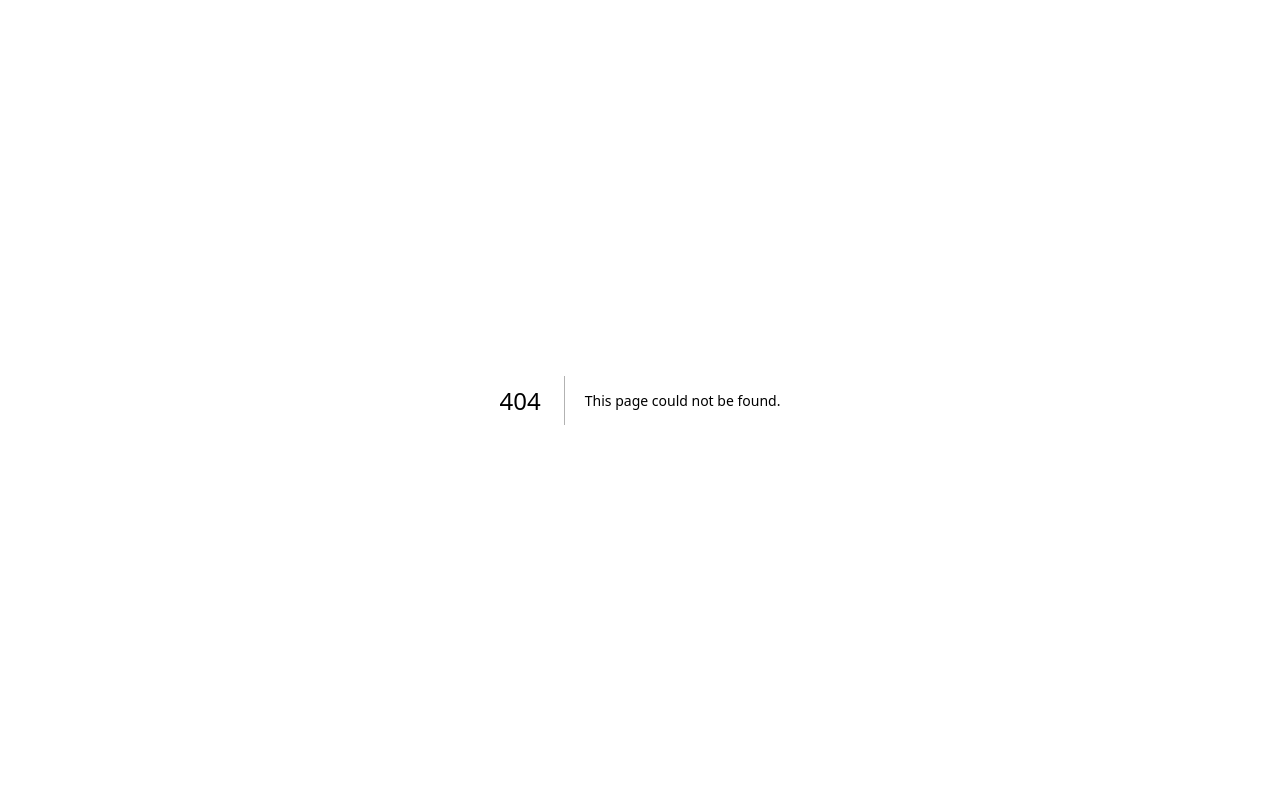
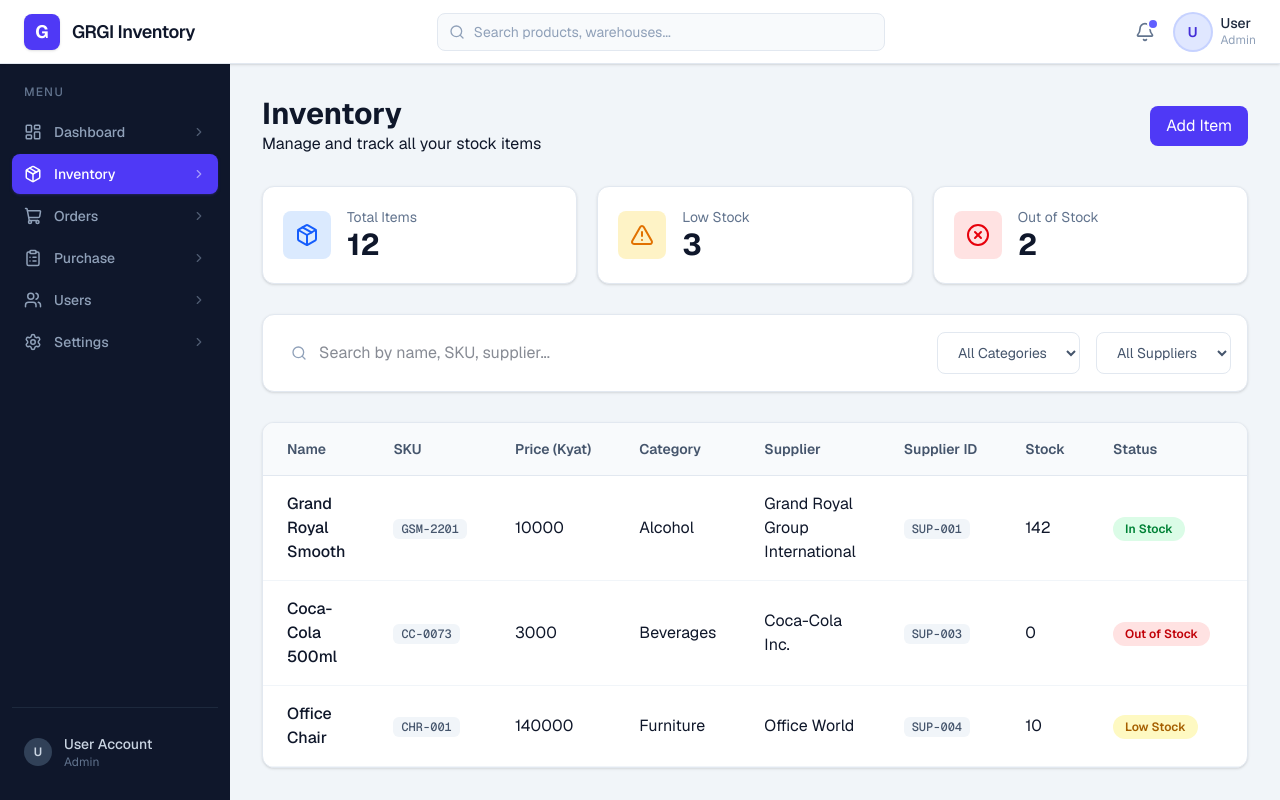
Before and after one commit to Katou69/Inventory-Management-System-, a Next.js app: page /inventory in a window 1280 px wide. Before the commit this address had no page. Built offline with nearby package versions, Linux system fonts and the light colour scheme.

Commit message:
Base Inventory page added, Added routing to sidebar

```diff
--- a/app/dashboard/page.tsx
+++ b/app/dashboard/page.tsx
@@ -1,4 +1,5 @@
 import {
+  Header,
   StatusCardGrid,
   ChartsSection,
   WarehouseTable,
--- a/app/globals.css
+++ b/app/globals.css
@@ -20,6 +20,19 @@
   --text-primary: #0f172a;
   --text-secondary: #64748b;
   --text-muted: #94a3b8;
+
+  --success: #22c55e;
+  --success-bg: #dcfce7;
+
+  --warning: #f59e0b;
+  --warning-bg: #fef3c7;
+
+  --danger: #ef4444;
+  --danger-bg: #fee2e2;
+
+  --info: #3b82f6;
+  --info-bg: #dbeafe;
+
 }
 
 @theme inline {
--- /dev/null
+++ b/app/inventory/layout.tsx
@@ -0,0 +1,5 @@
+import DashboardLayout from "@/components/dashboard/DashboardLayout"
+
+export default function DashboardLayoutWrapper({ children }: { children: React.ReactNode }) {
+  return <DashboardLayout>{children}</DashboardLayout>
+}
--- /dev/null
+++ b/app/inventory/page.tsx
@@ -0,0 +1,34 @@
+import {
+  StatsCards,
+  Filters,
+  InventoryTable,
+} from "@/components/inventory";
+
+
+export default function InventoryPage() {
+  return (
+    <div className="flex flex-col gap-[30px]">
+      <div className="flex items-center justify-between">
+
+        <div>
+          <h1 className="text-3xl font-bold">
+            Inventory
+          </h1>
+
+          <p className="text-muted-foreground">
+            Manage and track all your stock items
+          </p>
+
+        </div>
+
+        <button className="bg-indigo-600 text-white px-4 py-2 rounded-lg hover:bg-indigo-700 transition-colors">
+          Add Item
+        </button>
+
+      </div>
+      <StatsCards />
+      <Filters />
+      <InventoryTable />
+    </div>
+  );
+}
--- a/src/components/dashboard/Sidebar.tsx
+++ b/src/components/dashboard/Sidebar.tsx
@@ -1,24 +1,33 @@
+"use client" // For usePathname
 import { LayoutDashboard, Search, ShoppingCart, ClipboardList, Users, Settings, ChevronRight, Package } from "lucide-react"
+import Link from "next/link"
+import { usePathname } from "next/navigation"
 
 const navItems = [
-  { label: "Dashboard", icon: LayoutDashboard, active: true },
-  { label: "Inventory", icon: Package },
-  { label: "Orders", icon: ShoppingCart, hasArrow: true },
-  { label: "Purchase", icon: ClipboardList, hasArrow: true },
-  { label: "Users", icon: Users, hasArrow: true },
-  { label: "Settings", icon: Settings, hasArrow: true },
+  { label: "Dashboard", icon: LayoutDashboard, href: "/dashboard", hasArrow: true},
+  { label: "Inventory", icon: Package, href: "/inventory", hasArrow: true },
+  { label: "Orders", icon: ShoppingCart, href: "/orders", hasArrow: true },
+  { label: "Purchase", icon: ClipboardList, href: "/purchase", hasArrow: true },
+  { label: "Users", icon: Users, href: "/users", hasArrow: true },
+  { label: "Settings", icon: Settings, href: "/settings", hasArrow: true },
 ]
 
 export default function Sidebar() {
+  const pathname = usePathname() // To get the current pathname
   return (
     <aside className="bg-slate-900 w-[230px] shrink-0 flex flex-col gap-1 px-3 py-5">
       <p className="text-xs font-medium text-slate-500 uppercase tracking-widest px-3 mb-2">Menu</p>
       <nav className="flex flex-col gap-0.5">
-        {navItems.map((item) => (
-          <div
+        {navItems.map((item) => {
+          // 3. Check if the current route matches this item's href
+          const isActive = pathname === item.href
+
+          return (
+            <Link
               key={item.label}
+              href={item.href}
               className={`flex items-center gap-3 px-3 py-2.5 rounded-lg cursor-pointer transition-colors ${
-              item.active
+                isActive
                   ? "bg-indigo-600 text-white shadow-sm shadow-indigo-900/50"
                   : "text-slate-400 hover:bg-slate-800 hover:text-slate-100"
               }`}
@@ -28,8 +37,9 @@ export default function Sidebar() {
               {item.hasArrow && (
                 <ChevronRight className="size-3.5 opacity-50" />
               )}
-          </div>
-        ))}
+            </Link>
+          )
+        })}
       </nav>
 
       <div className="mt-auto pt-4 border-t border-slate-800">
--- /dev/null
+++ b/src/components/inventory/Filters.tsx
@@ -0,0 +1,31 @@
+import { Search, LayoutGrid, List } from "lucide-react";
+
+export default function Filters() {
+  return (
+    <div className="bg-white border border-slate-200 rounded-xl shadow-sm p-4 flex flex-wrap items-center gap-4">
+
+      {/* Search */}
+      <div className="relative flex-1 min-w-[280px]">
+        <Search className="absolute left-3 top-1/2 -translate-y-1/2 text-slate-400 w-4 h-4" />
+
+        <input
+          type="text"
+          placeholder="Search by name, SKU, supplier..."
+          className="w-full pl-10 pr-4 py-2.5 rounded-lg outline-none"
+        />
+      </div>
+
+      {/* Category */}
+      <select className="border border-slate-200 rounded-lg px-4 py-2.5 text-sm text-slate-600">
+        <option>All Categories</option>
+      </select>
+
+      {/* Supplier */}
+      <select className="border border-slate-200 rounded-lg px-4 py-2.5 text-sm text-slate-600">
+        <option>All Suppliers</option>
+      </select>
+
+
+    </div>
+  );
+}
--- /dev/null
+++ b/src/components/inventory/InventoryTable.tsx
@@ -0,0 +1,93 @@
+import { inventory } from "@/data/inventory-data";
+import { MoreHorizontal } from "lucide-react";
+
+export default function InventoryTable() {
+  return (
+    <div className="bg-white rounded-xl border border-slate-200 shadow-sm overflow-hidden">
+
+      <table className="min-w-full">
+
+        <thead className="bg-slate-50 border-b border-slate-200">
+
+          <tr className="text-left">
+
+            <th className="px-6 py-4 text-sm font-semibold text-slate-600">Name</th>
+            <th className="px-6 py-4 text-sm font-semibold text-slate-600">SKU</th>
+            <th className="px-6 py-4 text-sm font-semibold text-slate-600 whitespace-nowrap">Price (Kyat)</th>
+            <th className="px-6 py-4 text-sm font-semibold text-slate-600">Category</th>
+            <th className="px-6 py-4 text-sm font-semibold text-slate-600">Supplier</th>
+            <th className="px-6 py-4 text-sm font-semibold text-slate-600 whitespace-nowrap">Supplier ID</th>
+            <th className="px-6 py-4 text-sm font-semibold text-slate-600">Stock</th>
+            <th className="px-6 py-4 text-sm font-semibold text-slate-600">Status</th>
+            <th className="px-6 py-4"></th>
+
+          </tr>
+
+        </thead>
+
+        <tbody>
+
+          {inventory.map((item) => (
+            <tr
+              key={item.id}
+              className="border-b border-slate-100 hover:bg-slate-50 transition-colors"
+            >
+              <td className="px-6 py-4 font-medium">{item.name}</td>
+              <td className="px-6 py-4">
+                <span className="inline-flex px-2 py-0.5 rounded-md bg-slate-100 text-slate-600 text-xs font-mono font-medium whitespace-nowrap">
+                  {item.sku}
+                </span>
+              </td>
+
+              <td className="px-6 py-4"> {item.price} </td>
+              <td className="px-6 py-4">{item.category}</td>
+              <td className="px-6 py-4">{item.supplier}</td>
+
+              <td className="px-6 py-4">
+                <span className="inline-flex px-2 py-0.5 rounded-md bg-slate-100 text-slate-600 text-xs font-mono font-medium whitespace-nowrap">
+                  {item.supplierId}
+                </span>
+              </td>
+
+              <td className="px-6 py-4">{item.stock}</td>
+
+              <td className="px-6 py-4">
+                <span
+                  className={`
+                    inline-flex
+                    items-center
+                    rounded-full
+                    px-3
+                    py-1
+                    text-xs
+                    font-semibold
+                    whitespace-nowrap
+
+                    ${
+                      item.status === "In Stock"
+                        ? "bg-green-100 text-green-700"
+                        : item.status === "Low Stock"
+                        ? "bg-yellow-100 text-yellow-700"
+                        : "bg-red-100 text-red-700"
+                    }
+                  `}
+                >
+                  {item.status}
+                </span>
+              </td>
+
+              <td className="px-6 py-4">
+                <button className="hover:bg-slate-100 p-2 rounded-lg">
+                  <MoreHorizontal className="w-4 h-4 text-slate-500" />
+                </button>
+              </td>
+            </tr>
+          ))}
+
+        </tbody>
+
+      </table>
+
+    </div>
+  );
+}
--- /dev/null
+++ b/src/components/inventory/StatsCards.tsx
@@ -0,0 +1,43 @@
+import { Package, AlertTriangle, CircleX } from "lucide-react";
+
+export default function StatsCards() {
+  return (
+    <div className="grid grid-cols-1 md:grid-cols-3 gap-5">
+      {/* Total */}
+      <div className="bg-white rounded-xl border border-slate-200 shadow-sm p-5 flex items-center gap-4">
+        <div className="w-12 h-12 rounded-lg bg-blue-100 flex items-center justify-center">
+          <Package className="text-blue-600 w-6 h-6" />
+        </div>
+
+        <div>
+          <p className="text-sm text-slate-500">Total Items</p>
+          <h2 className="text-3xl font-bold text-slate-900">12</h2>
+        </div>
+      </div>
+
+      {/* Low Stock */}
+      <div className="bg-white rounded-xl border border-slate-200 shadow-sm p-5 flex items-center gap-4">
+        <div className="w-12 h-12 rounded-lg bg-amber-100 flex items-center justify-center">
+          <AlertTriangle className="text-amber-600 w-6 h-6" />
+        </div>
+
+        <div>
+          <p className="text-sm text-slate-500">Low Stock</p>
+          <h2 className="text-3xl font-bold text-slate-900">3</h2>
+        </div>
+      </div>
+
+      {/* Out of Stock */}
+      <div className="bg-white rounded-xl border border-slate-200 shadow-sm p-5 flex items-center gap-4">
+        <div className="w-12 h-12 rounded-lg bg-red-100 flex items-center justify-center">
+          <CircleX className="text-red-600 w-6 h-6" />
+        </div>
+
+        <div>
+          <p className="text-sm text-slate-500">Out of Stock</p>
+          <h2 className="text-3xl font-bold text-slate-900">2</h2>
+        </div>
+      </div>
+    </div>
+  );
+}
--- /dev/null
+++ b/src/components/inventory/index.ts
@@ -0,0 +1,3 @@
+export { default as StatsCards } from "./StatsCards";
+export { default as Filters } from "./Filters";
+export { default as InventoryTable } from "./InventoryTable";
--- /dev/null
+++ b/src/data/inventory-data.ts
@@ -0,0 +1,37 @@
+import { InventoryItem } from "@/types/inventory";
+
+export const inventory: InventoryItem[] = [
+  {
+    id: "1",
+    name: "Grand Royal Smooth",
+    sku: "GSM-2201",
+    price: 10000,
+    category: "Alcohol",
+    supplier: "Grand Royal Group International",
+    supplierId: "SUP-001",
+    stock: 142,
+    status: "In Stock",
+  },
+  {
+    id: "2",
+    name: "Coca-Cola 500ml",
+    sku: "CC-0073",
+    price: 3000,
+    category: "Beverages",
+    supplier: "Coca-Cola Inc.",
+    supplierId: "SUP-003",
+    stock: 0,
+    status: "Out of Stock",
+  },
+  {
+    id: "3",
+    name: "Office Chair",
+    sku: "CHR-001",
+    price: 140000,
+    category: "Furniture",
+    supplier: "Office World",
+    supplierId: "SUP-004",
+    stock: 10,
+    status: "Low Stock",
+  },
+];
--- /dev/null
+++ b/src/types/inventory.ts
@@ -0,0 +1,11 @@
+export interface InventoryItem {
+  id: string;
+  name: string;
+  sku: string;
+  price: number;
+  category: string;
+  supplier: string;
+  supplierId: string;
+  stock: number;
+  status: string;
+}
```
Also changed, not shown: src/components/dashboard/Header.tsx (line endings or trailing spaces), 1 other file (tests, documents, lock files or other folders). Lines whose indentation alone changed are shown as unchanged.
